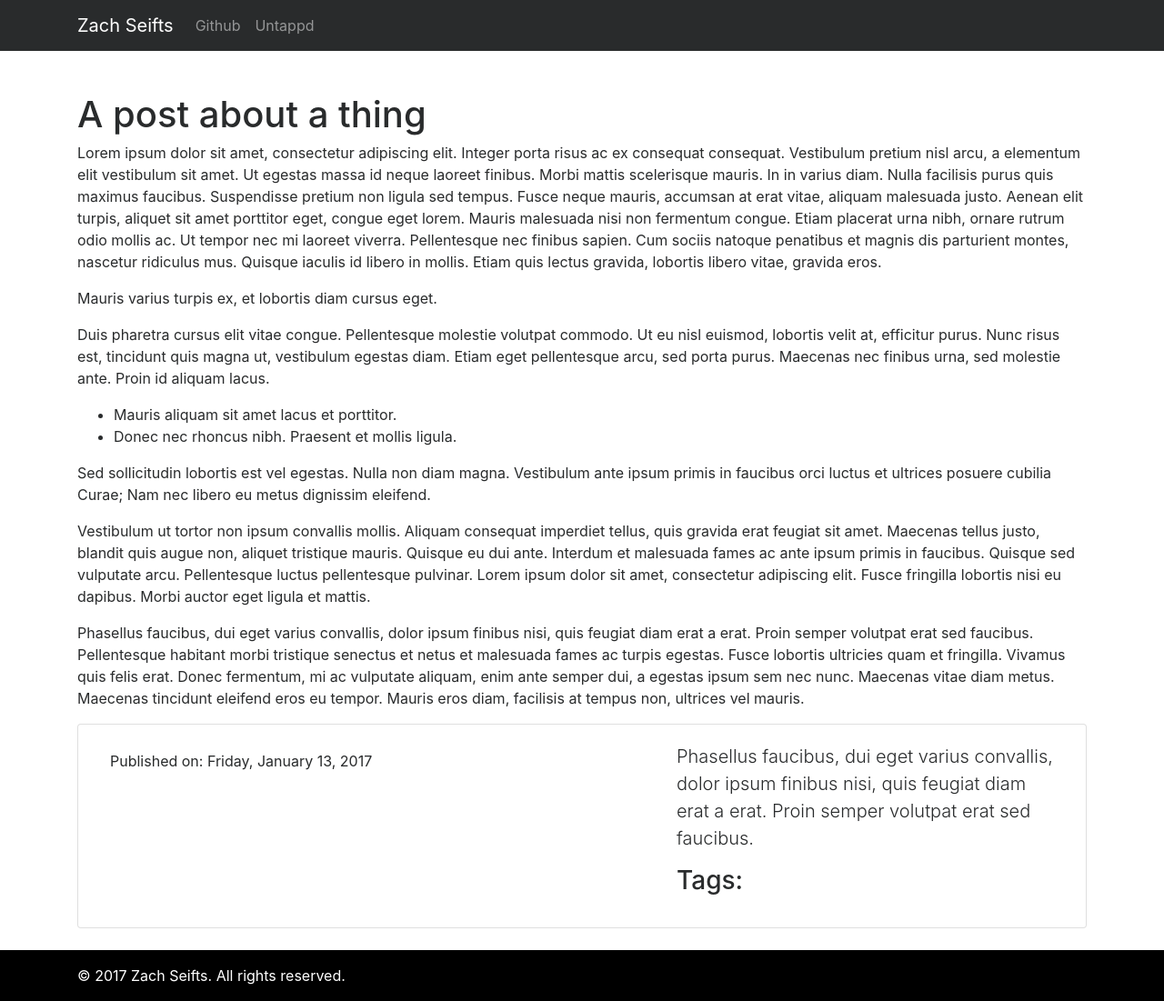
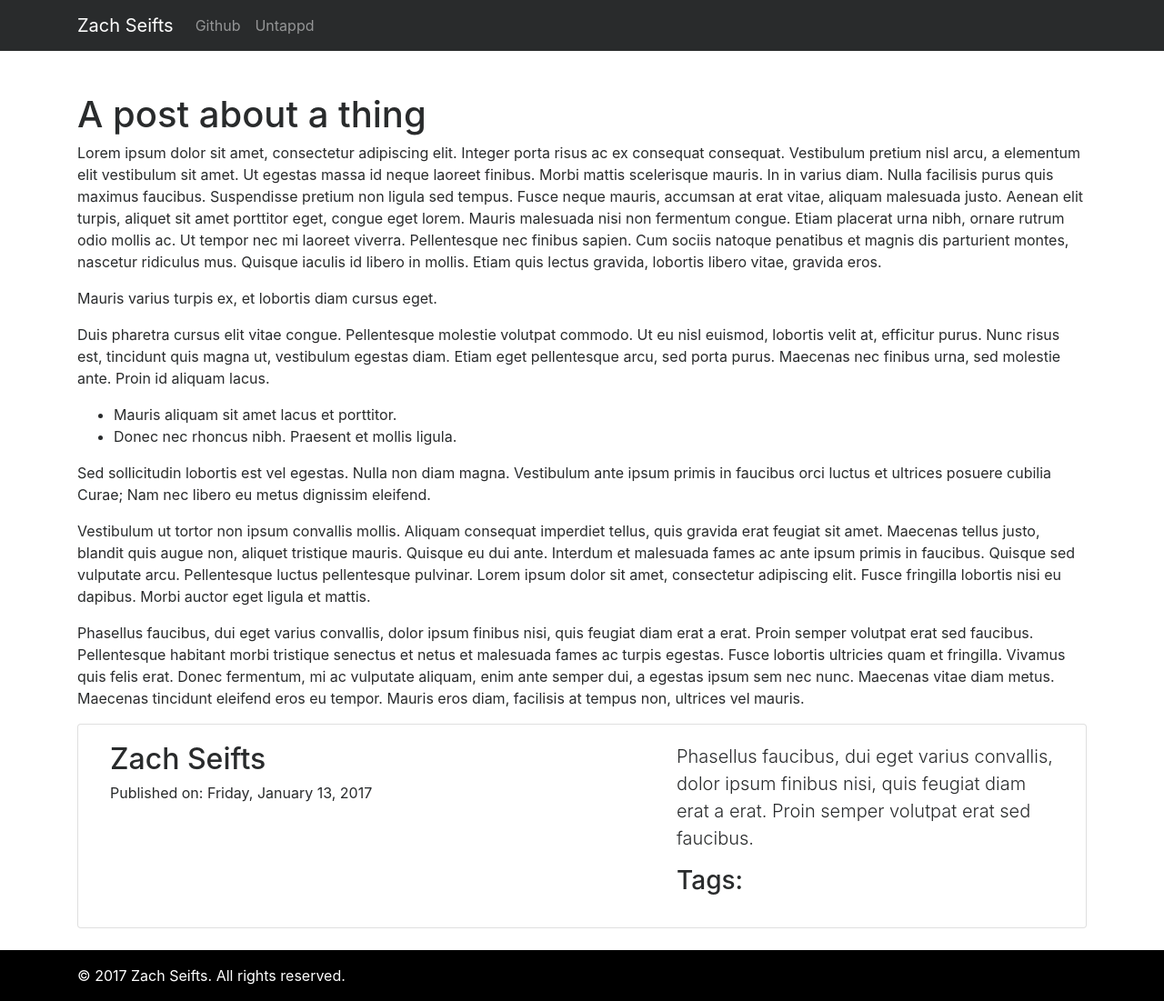
Before and after one commit to zachseifts/zachseifts.github.io, a Jekyll site: the page built from _posts/2017-01-13-test-post.md, in a window 1280 px wide. Shown: the whole page at 91% size. Built offline with Jekyll 4.4.1, drawn with Linux system fonts in a browser that asks for light colours; nearby versions of some CDN libraries.

Commit message:
Making more changes to stuff

```diff
--- a/_config.yml
+++ b/_config.yml
@@ -18,5 +18,6 @@ gems:
 title: Zach Seifts
 
 # Social things
+default_author: Zach Seifts
 github: zachseifts
 untappd: notzach
--- a/_layouts/post.html
+++ b/_layouts/post.html
@@ -13,9 +13,13 @@ layout: default
           <div class="row">
             <div class="col-7">
               <h2>
+              {% if page.authors == null %}
+                {{ site.default_author }}
+              {% else %}
                 {% for author in page.authors %}
                   {{ author }}{% if forloop.last == false %},{% endif %}
                 {% endfor %}
+              {% endif %}
               </h2>
 
               <p>Published on: {{ page.date | date: "%A, %B %-d, %Y" }}</p>
```
Also changed, not shown: _drafts/blog-post-template.md (+0 -2 lines).
